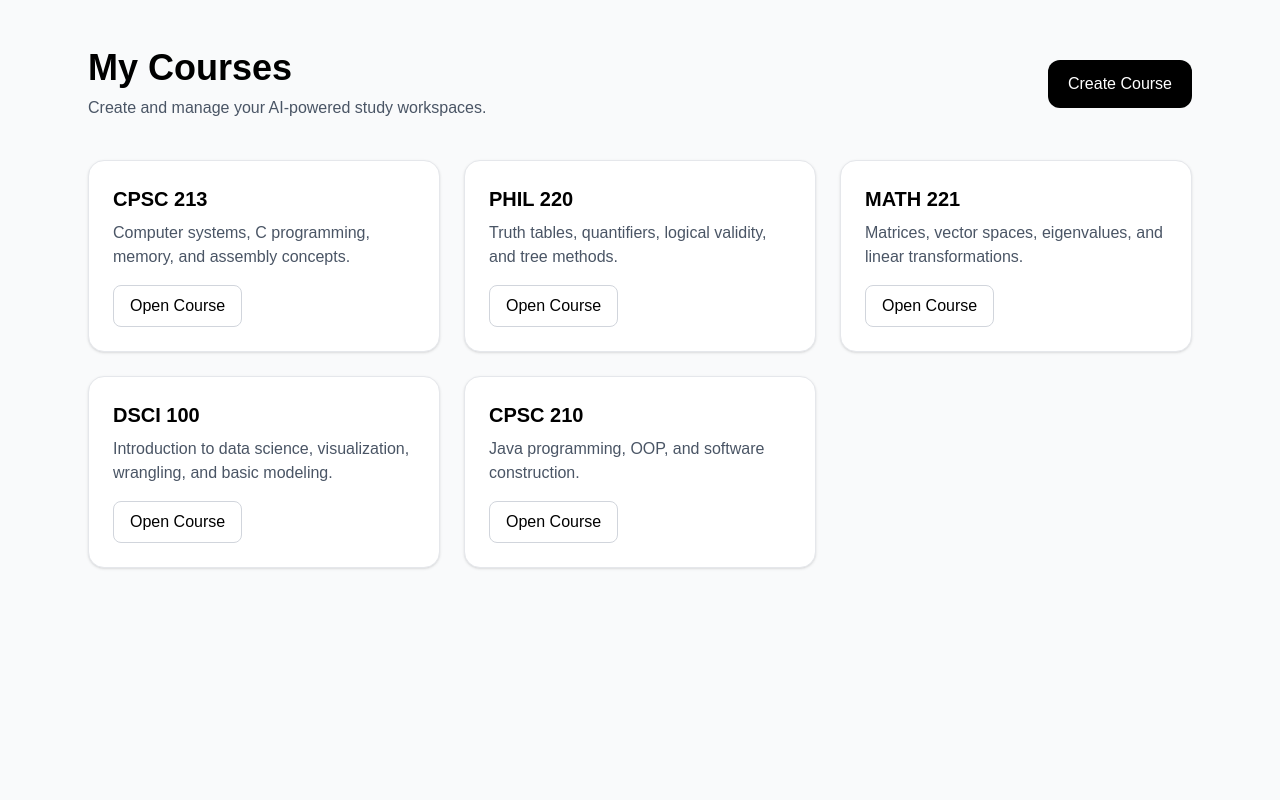
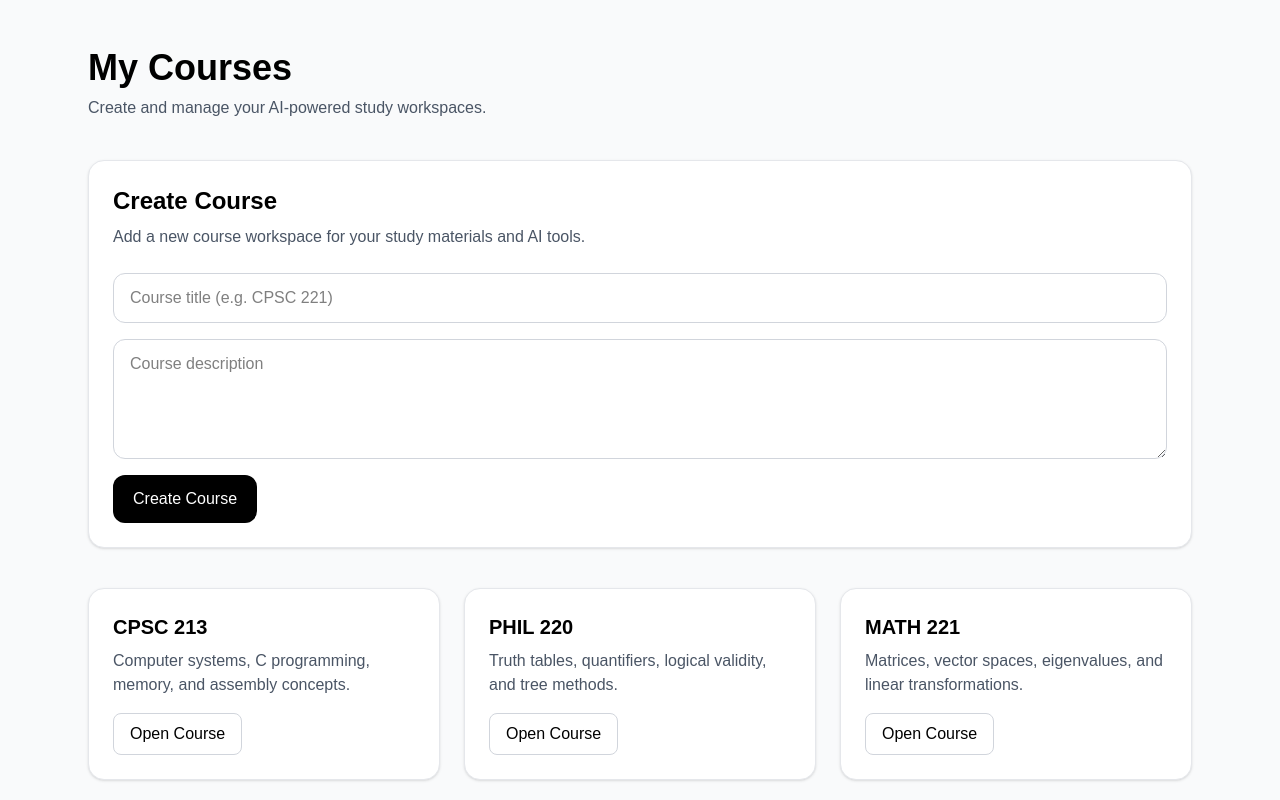
Before and after one commit to zhangyake-123/ai-study-platform, a Next.js app: page /dashboard in a window 1280 px wide. Shown: the top 800 px of the page. Built offline with nearby package versions, Linux system fonts and the light colour scheme.

Commit message:
Add frontend course creation form with useState

```diff
--- a/app/dashboard/page.tsx
+++ b/app/dashboard/page.tsx
@@ -1,7 +1,17 @@
+"use client";
+
+import { useState } from "react";
 import CourseCard from "../../components/CourseCard";
 
+type Course = {
+  id: string;
+  title: string;
+  description: string;
+  buttonText: string;
+};
+
 export default function DashboardPage() {
-  const courses = [
+  const [courses, setCourses] = useState<Course[]>([
     {
       id: "cpsc-213",
       title: "CPSC 213",
@@ -36,7 +46,27 @@ export default function DashboardPage() {
       description: "Java programming, OOP, and software construction.",
       buttonText: "Open Course",
     },
-  ];
+  ]);
+
+  const [newCourseTitle, setNewCourseTitle] = useState("");
+  const [newCourseDescription, setNewCourseDescription] = useState("");
+
+  function handleCreateCourse() {
+    if (!newCourseTitle.trim() || !newCourseDescription.trim()) {
+      return;
+    }
+
+    const newCourse = {
+      id: newCourseTitle.toLowerCase().replaceAll(" ", "-"),
+      title: newCourseTitle,
+      description: newCourseDescription,
+      buttonText: "Open Course",
+    };
+
+    setCourses([newCourse, ...courses]);
+    setNewCourseTitle("");
+    setNewCourseDescription("");
+  }
 
   return (
     <main className="min-h-screen bg-gray-50 text-black">
@@ -48,10 +78,39 @@ export default function DashboardPage() {
               Create and manage your AI-powered study workspaces.
             </p>
           </div>
+        </div>
 
-          <button className="rounded-xl bg-black px-5 py-3 text-white transition hover:opacity-80">
-            Create Course
-          </button>
+        <div className="mb-10 rounded-2xl border border-gray-200 bg-white p-6 shadow-sm">
+          <h2 className="text-2xl font-semibold">Create Course</h2>
+          <p className="mt-2 text-gray-600">
+            Add a new course workspace for your study materials and AI tools.
+          </p>
+
+          <div className="mt-6 grid gap-4">
+            <input
+              type="text"
+              placeholder="Course title (e.g. CPSC 221)"
+              value={newCourseTitle}
+              onChange={(event) => setNewCourseTitle(event.target.value)}
+              className="rounded-xl border border-gray-300 px-4 py-3 outline-none focus:border-black"
+            />
+
+            <textarea
+              placeholder="Course description"
+              value={newCourseDescription}
+              onChange={(event) =>
+                setNewCourseDescription(event.target.value)
+              }
+              className="min-h-[120px] rounded-xl border border-gray-300 px-4 py-3 outline-none focus:border-black"
+            />
+
+            <button
+              onClick={handleCreateCourse}
+              className="w-fit rounded-xl bg-black px-5 py-3 text-white transition hover:opacity-80"
+            >
+              Create Course
+            </button>
+          </div>
         </div>
 
         <div className="grid gap-6 md:grid-cols-2 xl:grid-cols-3">
```
